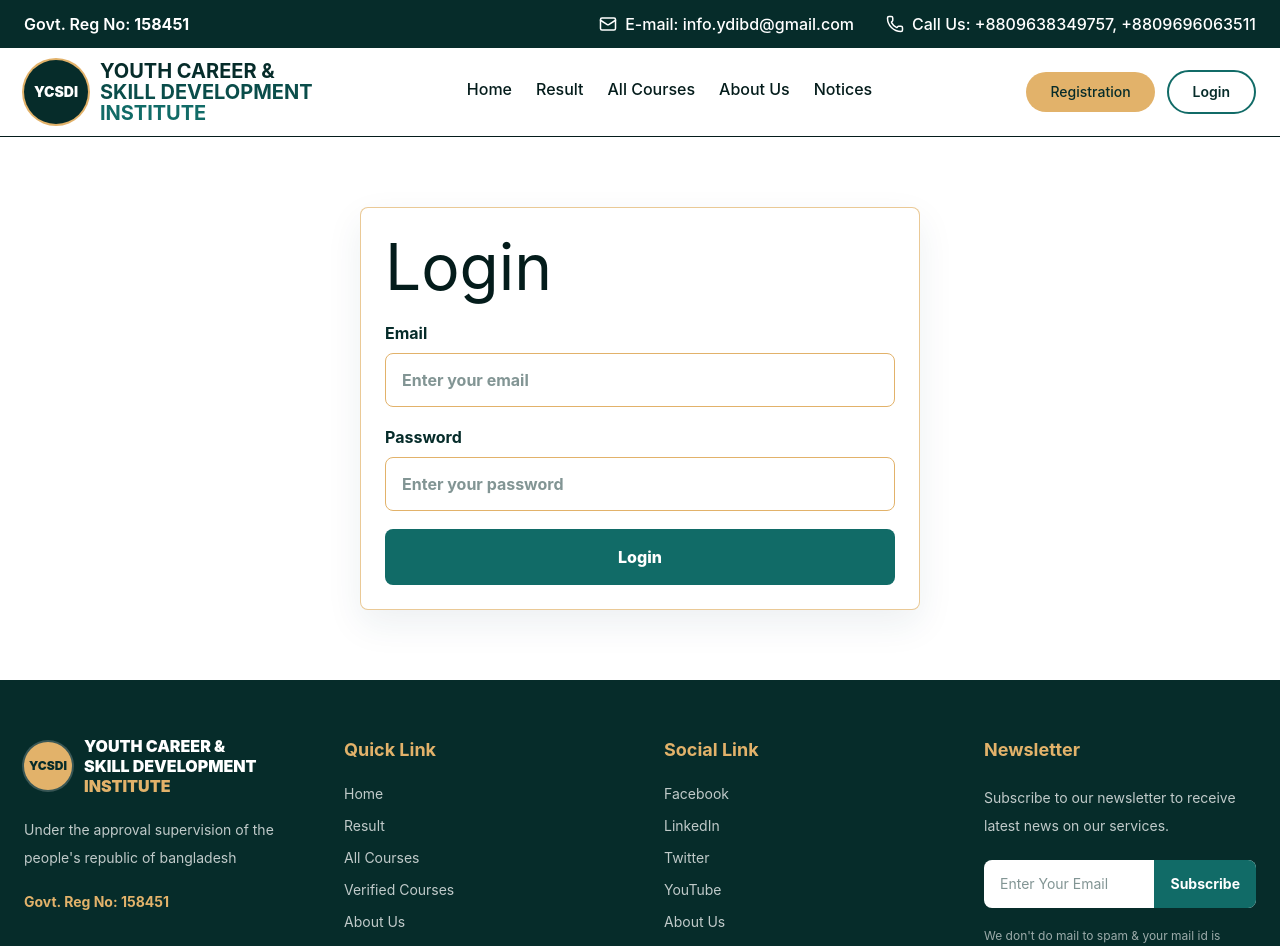
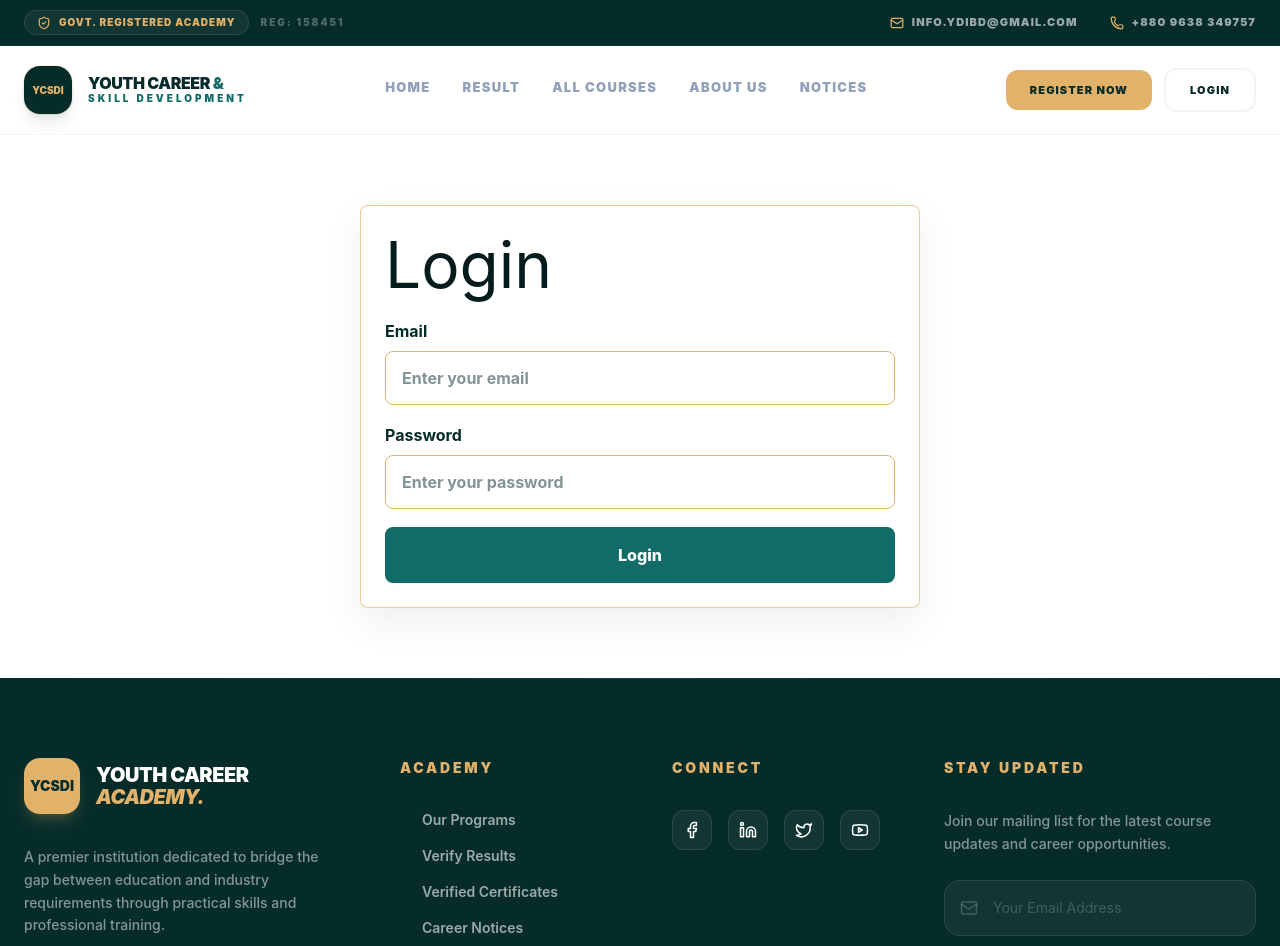
Before and after one commit to eliusHasan/YCSDI, a React (Vite) app in the folder frontend/: page /login in a window 1280 px wide. Shown: the top 946 px of the page. Built offline with nearby package versions, Linux system fonts and the light colour scheme.

Commit message:
redesign the home page

```diff
--- a/frontend/src/components/layout/Footer.tsx
+++ b/frontend/src/components/layout/Footer.tsx
@@ -1,42 +1,61 @@
 import { Link } from "react-router-dom";
+import { Facebook, Linkedin, Twitter, Youtube, Mail, Send, ShieldCheck, ArrowRight } from "lucide-react";
 
 const quickLinks = [
-  { label: "Home", href: "/" },
-  { label: "Result", href: "/result" },
-  { label: "All Courses", href: "/courses" },
-  { label: "Verified Courses", href: "/verified-institute" },
-  { label: "About Us", href: "/about" },
+  { label: "Our Programs", href: "/courses" },
+  { label: "Verify Results", href: "/result" },
+  { label: "Verified Certificates", href: "/verified-institute" },
+  { label: "Career Notices", href: "/notices" },
+  { label: "About Academy", href: "/about" },
 ];
 
-const socialLinks = ["Facebook", "LinkedIn", "Twitter", "YouTube", "About Us"];
+const socialLinks = [
+  { icon: Facebook, href: "#", label: "Facebook" },
+  { icon: Linkedin, href: "#", label: "LinkedIn" },
+  { icon: Twitter, href: "#", label: "Twitter" },
+  { icon: Youtube, href: "#", label: "YouTube" },
+];
 
 export function Footer() {
+  const currentYear = new Date().getFullYear();
+
   return (
-    <footer className="bg-theme-dark text-white">
-      <div className="mx-auto grid max-w-7xl grid-cols-1 gap-10 px-4 py-12 sm:px-6 md:grid-cols-2 lg:grid-cols-4 lg:gap-12 lg:py-14">
+    <footer className="bg-theme-dark text-white pt-20 overflow-hidden relative">
+      {/* Decorative Gradient */}
+      <div className="absolute top-0 left-0 w-full h-px bg-gradient-to-r from-transparent via-white/10 to-transparent" />
+
+      <div className="mx-auto max-w-7xl px-4 sm:px-6">
+        <div className="grid grid-cols-1 gap-16 lg:grid-cols-[1.2fr_0.8fr_0.8fr_1.2fr] pb-16">
+
+          {/* Brand & Mission */}
           <section>
-          <Link to="/" className="mb-5 inline-flex items-center gap-3">
-            <span className="grid h-12 w-12 shrink-0 place-items-center rounded-full bg-theme-soft text-xs font-black text-theme-dark ring-2 ring-white/20">
+            <Link to="/" className="mb-8 inline-flex items-center gap-4 group">
+              <span className="grid h-14 w-14 shrink-0 place-items-center rounded-2xl bg-theme-soft text-sm font-black text-theme-dark transition-transform duration-500 group-hover:scale-110 shadow-lg shadow-theme-soft/20">
                 YCSDI
               </span>
-            <span className="text-base font-black uppercase leading-tight text-white">
-              <span className="block">Youth Career &</span>
-              <span className="block">Skill Development</span>
-              <span className="block text-theme-soft">Institute</span>
+              <span className="text-xl font-black uppercase leading-[1.1] tracking-tight">
+                Youth Career <br />
+                <span className="text-theme-soft italic">Academy.</span>
               </span>
             </Link>
-          <p className="max-w-sm text-sm leading-7 text-white/75">
-            Under the approval supervision of the people's republic of bangladesh
+            <p className="max-w-xs text-sm leading-relaxed text-white/50 mb-8 font-medium">
+              A premier institution dedicated to bridge the gap between education and
+              industry requirements through practical skills and professional training.
             </p>
-          <strong className="mt-5 inline-block text-sm font-bold text-theme-soft">Govt. Reg No: 158451</strong>
+            <div className="inline-flex items-center gap-2 px-4 py-2 rounded-xl bg-white/5 border border-white/10 text-theme-soft text-xs font-bold uppercase tracking-widest">
+              <ShieldCheck size={16} />
+              Govt. Reg No: 158451
+            </div>
           </section>
 
+          {/* Navigation */}
           <section>
-          <h3 className="mb-5 text-lg font-bold text-theme-soft">Quick Link</h3>
-          <ul className="grid gap-3 p-0 text-sm text-white/75">
+            <h3 className="mb-8 text-sm font-black uppercase tracking-[0.2em] text-theme-soft">Academy</h3>
+            <ul className="grid gap-4 p-0 text-sm font-semibold">
               {quickLinks.map((link) => (
-              <li className="list-none" key={link.href}>
-                <Link className="transition hover:text-theme-soft" to={link.href}>
+                <li key={link.href}>
+                  <Link className="text-white/60 transition-colors hover:text-white flex items-center gap-2 group" to={link.href}>
+                    <ArrowRight size={14} className="opacity-0 -translate-x-2 transition-all group-hover:opacity-100 group-hover:translate-x-0 text-theme-soft" />
                     {link.label}
                   </Link>
                 </li>
@@ -44,45 +63,64 @@ export function Footer() {
             </ul>
           </section>
 
+          {/* Social Presence */}
           <section>
-          <h3 className="mb-5 text-lg font-bold text-theme-soft">Social Link</h3>
-          <ul className="grid gap-3 p-0 text-sm text-white/75">
-            {socialLinks.map((link) => (
-              <li className="list-none" key={link}>
-                <a className="transition hover:text-theme-soft" href="#social">
-                  {link}
+            <h3 className="mb-8 text-sm font-black uppercase tracking-[0.2em] text-theme-soft">Connect</h3>
+            <div className="flex flex-wrap gap-4">
+              {socialLinks.map((social) => (
+                <a
+                  key={social.label}
+                  href={social.href}
+                  className="grid h-10 w-10 place-items-center rounded-xl bg-white/5 border border-white/10 text-white transition-all duration-300 hover:bg-theme-soft hover:text-theme-dark hover:-translate-y-1 hover:border-theme-soft"
+                  aria-label={social.label}
+                >
+                  <social.icon size={18} />
                 </a>
-              </li>
               ))}
-          </ul>
+            </div>
           </section>
 
+          {/* Newsletter */}
           <section>
-          <h3 className="mb-5 text-lg font-bold text-theme-soft">Newsletter</h3>
-          <p className="max-w-sm text-sm leading-7 text-white/75">
-            Subscribe to our newsletter to receive latest news on our services.
+            <h3 className="mb-8 text-sm font-black uppercase tracking-[0.2em] text-theme-soft">Stay Updated</h3>
+            <p className="text-sm leading-relaxed text-white/50 mb-6 font-medium">
+              Join our mailing list for the latest course updates and career opportunities.
             </p>
-          <form className="mt-5 flex w-full max-w-sm overflow-hidden rounded-lg bg-white">
+            <form className="relative flex flex-col gap-3" onSubmit={(e) => e.preventDefault()}>
+              <div className="relative">
+                <Mail className="absolute left-4 top-1/2 -translate-y-1/2 text-white/20" size={18} />
                 <input
-              className="min-h-12 min-w-0 flex-1 border-0 px-4 text-sm text-theme-dark outline-none"
+                  className="w-full h-14 bg-white/5 border border-white/10 rounded-2xl pl-12 pr-4 text-sm text-white placeholder:text-white/20 focus:outline-none focus:border-theme-soft/50 focus:bg-white/10 transition-all"
                   aria-label="Email address"
-              placeholder="Enter Your Email"
+                  placeholder="Your Email Address"
                   type="email"
                 />
+              </div>
               <button
-              className="bg-theme-accent px-4 text-sm font-bold text-white transition hover:bg-theme-primary"
+                className="group flex items-center justify-center gap-3 w-full bg-theme-soft hover:bg-white text-theme-dark font-black h-14 rounded-2xl transition-all duration-300 shadow-lg shadow-theme-soft/10"
                 type="submit"
               >
-              Subscribe
+                Join Academy
+                <Send size={16} className="transition-transform group-hover:translate-x-1" />
               </button>
             </form>
-          <p className="mt-4 max-w-sm text-xs leading-6 text-white/60">
-            We don't do mail to spam & your mail id is confidential.
-          </p>
           </section>
         </div>
-      <div className="grid min-h-14 place-items-center bg-theme-primary px-4 text-center text-sm text-white">
-        Copyright (c) 2023 Youth Career & Skill Development Institute
+      </div>
+
+      {/* Bottom Bar */}
+      <div className="border-t border-white/5 bg-black/20">
+        <div className="mx-auto max-w-7xl px-4 py-8 sm:px-6 flex flex-col md:flex-row items-center justify-between gap-6">
+          <p className="text-xs font-bold text-white/30 uppercase tracking-widest text-center md:text-left">
+            &copy; {currentYear} Youth Career & Skill Development Institute. <br className="sm:hidden" />
+            <span className="text-white/10 ml-2 hidden sm:inline">|</span>
+            <span className="sm:ml-2">All Rights Reserved.</span>
+          </p>
+          <div className="flex gap-8 text-[10px] font-black uppercase tracking-widest text-white/30">
+            <Link to="#" className="hover:text-theme-soft transition-colors">Privacy Policy</Link>
+            <Link to="#" className="hover:text-theme-soft transition-colors">Terms of Service</Link>
+          </div>
+        </div>
       </div>
     </footer>
   );
--- a/frontend/src/components/layout/Header.tsx
+++ b/frontend/src/components/layout/Header.tsx
@@ -1,6 +1,6 @@
 // components/layout/Header.tsx
 
-import { Menu, Mail, Phone, X } from "lucide-react";
+import { Menu, Mail, Phone, X, ShieldCheck, ChevronDown } from "lucide-react";
 import { useState } from "react";
 import { Link, NavLink } from "react-router-dom";
 
@@ -8,7 +8,6 @@ const navItems = [
   { label: "Home", href: "/" },
   { label: "Result", href: "/result" },
   { label: "All Courses", href: "/courses" },
-  // { label: "Verified Institute", href: "/verified-institute" },
   { label: "About Us", href: "/about" },
   { label: "Notices", href: "/notices" },
 ];
@@ -17,99 +16,99 @@ const Header = () => {
   const [isMenuOpen, setIsMenuOpen] = useState(false);
 
   return (
-    <header className="w-full">
-      {/* Top Bar */}
-      <div className="bg-theme-dark text-white">
-        <div className="mx-auto flex max-w-7xl flex-col gap-3 px-4 py-3 text-sm sm:px-6 md:flex-row md:items-center md:justify-between lg:text-base">
-          <p className="shrink-0 font-semibold">
-            Govt. Reg No: <span className="font-bold">158451</span>
-          </p>
+    <header className="w-full relative z-[100]">
+      {/* Premium Top Bar */}
+      <div className="bg-theme-dark text-white py-2.5 border-b border-white/5">
+        <div className="mx-auto flex max-w-7xl flex-col gap-4 px-4 sm:px-6 md:flex-row md:items-center md:justify-between">
+          <div className="flex items-center gap-3">
+            <div className="flex items-center gap-2 px-3 py-1 rounded-full bg-white/5 border border-white/10 text-[10px] font-black uppercase tracking-widest text-theme-soft">
+              <ShieldCheck size={14} />
+              Govt. Registered Academy
+            </div>
+            <span className="hidden sm:block text-[10px] font-black text-white/30 uppercase tracking-[0.2em]">Reg: 158451</span>
+          </div>
 
-          <div className="flex flex-col gap-2 font-medium sm:flex-row sm:flex-wrap sm:items-center sm:gap-x-6 sm:gap-y-2 lg:gap-x-8">
-            <a className="flex min-w-0 items-center gap-2" href="mailto:info.ydibd@gmail.com">
-              <Mail className="shrink-0" size={18} />
-              <span className="break-all sm:break-normal">E-mail: info.ydibd@gmail.com</span>
+          <div className="flex flex-wrap items-center gap-x-8 gap-y-2 text-[11px] font-black uppercase tracking-widest text-white/60">
+            <a className="flex items-center gap-2 transition-colors hover:text-theme-soft" href="mailto:info.ydibd@gmail.com">
+              <Mail className="text-theme-soft" size={14} />
+              info.ydibd@gmail.com
             </a>
-
-            <a className="flex min-w-0 items-center gap-2" href="tel:+8809638349757">
-              <Phone className="shrink-0" size={18} />
-              <span>Call Us: +8809638349757, +8809696063511</span>
+            <a className="flex items-center gap-2 transition-colors hover:text-theme-soft" href="tel:+8809638349757">
+              <Phone className="text-theme-soft" size={14} />
+              +880 9638 349757
             </a>
           </div>
         </div>
       </div>
 
-      {/* Main Navbar */}
-      <div className="border-b bg-white">
-        <div className="mx-auto max-w-7xl px-4 py-2.5 sm:px-6 lg:py-3">
-          <div className="grid grid-cols-[1fr_auto] items-center gap-3 lg:grid-cols-[auto_1fr_auto] lg:gap-5">
-            {/* Logo */}
-            <Link to="/" className="flex min-w-0 items-center gap-2.5 sm:gap-3">
-              <span className="grid h-11 w-11 shrink-0 place-items-center rounded-full bg-theme-dark text-[11px] font-black text-white ring-2 ring-theme-soft sm:h-12 sm:w-12 sm:text-xs lg:h-14 lg:w-14 lg:text-sm xl:h-16 xl:w-16">
+      {/* Main Glassmorphism Navbar */}
+      <div className="sticky top-0 bg-white/95 backdrop-blur-xl border-b border-slate-100">
+        <div className="mx-auto max-w-7xl px-4 py-4 sm:px-6 lg:py-5">
+          <div className="flex items-center justify-between gap-8">
+            {/* Elite Logo */}
+            <Link to="/" className="flex items-center gap-4 group">
+              <span className="grid h-12 w-12 shrink-0 place-items-center rounded-2xl bg-theme-dark text-[10px] font-black text-theme-soft shadow-lg shadow-theme-dark/10 ring-1 ring-theme-soft/20 transition-transform duration-500 group-hover:scale-105">
                 YCSDI
               </span>
-
-              <div className="min-w-0 text-sm font-bold uppercase leading-[1.05] sm:text-base lg:text-lg xl:text-xl">
-                <h1 className="text-theme-dark">Youth Career &</h1>
-                <h1 className="text-theme-primary">Skill Development</h1>
-                <h1 className="text-theme-accent">Institute</h1>
+              <div className="flex flex-col">
+                <span className="text-base font-black uppercase leading-none tracking-tight text-theme-dark">Youth Career <span className="text-theme-accent">&</span></span>
+                <span className="text-[10px] font-black uppercase tracking-[0.3em] text-theme-accent">Skill Development</span>
               </div>
             </Link>
 
-            {/* Desktop Nav Menu */}
-            <nav className="hidden min-w-0 items-center justify-center gap-4 whitespace-nowrap text-sm font-medium lg:flex xl:gap-6 xl:text-base 2xl:gap-8">
+            {/* Desktop Nav */}
+            <nav className="hidden lg:flex items-center gap-8">
               {navItems.map((item) => (
                 <NavLink
                   key={item.href}
                   to={item.href}
                   end={item.href === "/"}
                   className={({ isActive }) =>
-                    `border-b-2 pb-1 transition ${
+                    `relative text-[13px] font-black uppercase tracking-widest transition-all duration-300 pb-1 ${
                       isActive
-                        ? "border-theme-soft text-theme-dark"
-                        : "border-transparent hover:border-theme-soft hover:text-theme-primary"
-                    }`
+                        ? "text-theme-dark"
+                        : "text-slate-400 hover:text-theme-dark"
+                    } group`
                   }
                 >
                   {item.label}
+                  <span className="absolute bottom-0 left-0 w-0 h-[2px] bg-theme-soft transition-all duration-300 group-hover:w-full" />
                 </NavLink>
               ))}
             </nav>
 
-            <div className="flex items-center justify-end gap-2 sm:gap-3">
-              {/* Desktop Buttons */}
-              <div className="hidden items-center gap-3 md:flex lg:gap-3">
+            <div className="flex items-center gap-4">
+              {/* Premium Buttons */}
+              <div className="hidden md:flex items-center gap-3">
                 <Link
                   to="/registration"
-                  className="rounded-full bg-theme-soft px-4 py-2 text-sm font-medium text-theme-dark transition hover:bg-theme-accent hover:text-white xl:px-6 xl:py-2.5"
+                  className="px-6 py-3 rounded-xl bg-theme-soft text-theme-dark text-[11px] font-black uppercase tracking-widest transition-all duration-300 hover:bg-theme-dark hover:text-white hover:shadow-lg hover:shadow-theme-soft/20"
                 >
-                  Registration
+                  Register Now
                 </Link>
-
                 <Link
                   to="/login"
-                  className="rounded-full border-2 border-theme-accent px-4 py-2 text-sm font-semibold text-theme-dark transition hover:bg-theme-accent hover:text-white xl:px-6 xl:py-2.5"
+                  className="px-6 py-3 rounded-xl border-2 border-slate-100 text-theme-dark text-[11px] font-black uppercase tracking-widest transition-all duration-300 hover:border-theme-dark hover:bg-theme-dark hover:text-white"
                 >
                   Login
                 </Link>
               </div>
 
+              {/* Mobile Toggle */}
               <button
                 type="button"
-                className="inline-flex h-10 w-10 items-center justify-center rounded-lg border border-theme-soft text-theme-dark lg:hidden"
-                aria-label={isMenuOpen ? "Close menu" : "Open menu"}
-                aria-expanded={isMenuOpen}
-                onClick={() => setIsMenuOpen((current) => !current)}
+                className="lg:hidden grid h-11 w-11 place-items-center rounded-xl border border-slate-100 text-theme-dark hover:bg-slate-50 transition-colors"
+                onClick={() => setIsMenuOpen(!isMenuOpen)}
               >
-                {isMenuOpen ? <X size={24} /> : <Menu size={24} />}
+                {isMenuOpen ? <X size={22} /> : <Menu size={22} />}
               </button>
             </div>
           </div>
 
-          {/* Mobile Menu */}
+          {/* Mobile Overlay Menu */}
           {isMenuOpen && (
-            <div className="mt-4 rounded-lg border border-theme-soft bg-white p-4 shadow-lg lg:hidden">
-              <nav className="grid gap-2 text-sm font-medium sm:text-base">
+            <div className="lg:hidden mt-4 rounded-[24px] border border-slate-100 bg-white p-6 shadow-2xl animate-in fade-in slide-in-from-top-4 duration-300">
+              <nav className="grid gap-3 mb-8">
                 {navItems.map((item) => (
                   <NavLink
                     key={item.href}
@@ -117,10 +116,10 @@ const Header = () => {
                     end={item.href === "/"}
                     onClick={() => setIsMenuOpen(false)}
                     className={({ isActive }) =>
-                      `rounded-md px-3 py-2 transition ${
+                      `px-5 py-4 rounded-2xl text-sm font-black uppercase tracking-widest transition-all ${
                         isActive
-                          ? "bg-theme-soft text-theme-dark"
-                          : "text-theme-dark hover:bg-theme-soft/40 hover:text-theme-primary"
+                          ? "bg-theme-dark text-theme-soft"
+                          : "text-slate-500 hover:bg-slate-50 hover:text-theme-dark"
                       }`
                     }
                   >
@@ -129,18 +128,18 @@ const Header = () => {
                 ))}
               </nav>
 
-              <div className="mt-4 grid grid-cols-2 gap-3">
+              <div className="grid grid-cols-2 gap-4">
                 <Link
                   to="/registration"
                   onClick={() => setIsMenuOpen(false)}
-                  className="rounded-full bg-theme-soft px-4 py-2.5 text-center text-sm font-medium text-theme-dark transition hover:bg-theme-accent hover:text-white"
+                  className="flex items-center justify-center h-14 rounded-2xl bg-theme-soft text-theme-dark text-[11px] font-black uppercase tracking-widest shadow-lg shadow-theme-soft/10"
                 >
-                  Registration
+                  Register
                 </Link>
                 <Link
                   to="/login"
                   onClick={() => setIsMenuOpen(false)}
-                  className="rounded-full border-2 border-theme-accent px-4 py-2.5 text-center text-sm font-semibold text-theme-dark transition hover:bg-theme-accent hover:text-white"
+                  className="flex items-center justify-center h-14 rounded-2xl border-2 border-slate-100 text-theme-dark text-[11px] font-black uppercase tracking-widest"
                 >
                   Login
                 </Link>
--- a/frontend/src/pages/public/HomePage.tsx
+++ b/frontend/src/pages/public/HomePage.tsx
@@ -8,8 +8,8 @@ export function HomePage() {
   return (
     <>
       <HeroSection />
+      <PopularCourses />
       <StatsSection />
-      <PopularCourses />
       <ContactSection />
       <FAQSection />
     </>
```
Also changed, not shown: frontend/src/components/home/StatsSection.tsx (+55 -9 lines). Lines whose indentation alone changed are shown as unchanged.
